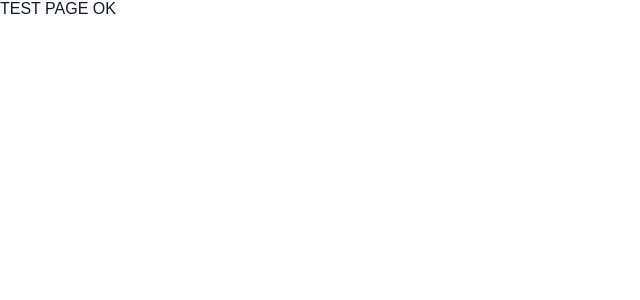
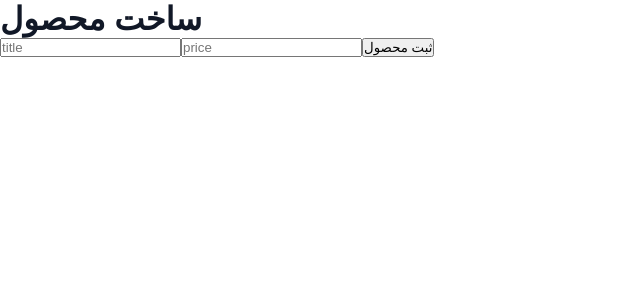
Before and after one commit to amirmohammadzadeh3492-dev/commerce3, a Next.js app: page /products/new in a window 1280 px wide. Shown: the top 300 px of the page, without its empty margins (0-640 px from the left). Built offline with nearby package versions, Linux system fonts and the light colour scheme.

Commit message:
Update page.tsx

```diff
--- a/app/products/new/page.tsx
+++ b/app/products/new/page.tsx
@@ -1,3 +1,10 @@
+import ProductForm from "@/components/products/ProductForm";
+
 export default function Page() {
-  return <div>TEST PAGE OK</div>;
+  return (
+    <div>
+      <h1>ساخت محصول</h1>
+      <ProductForm />
+    </div>
+  );
 }
```
